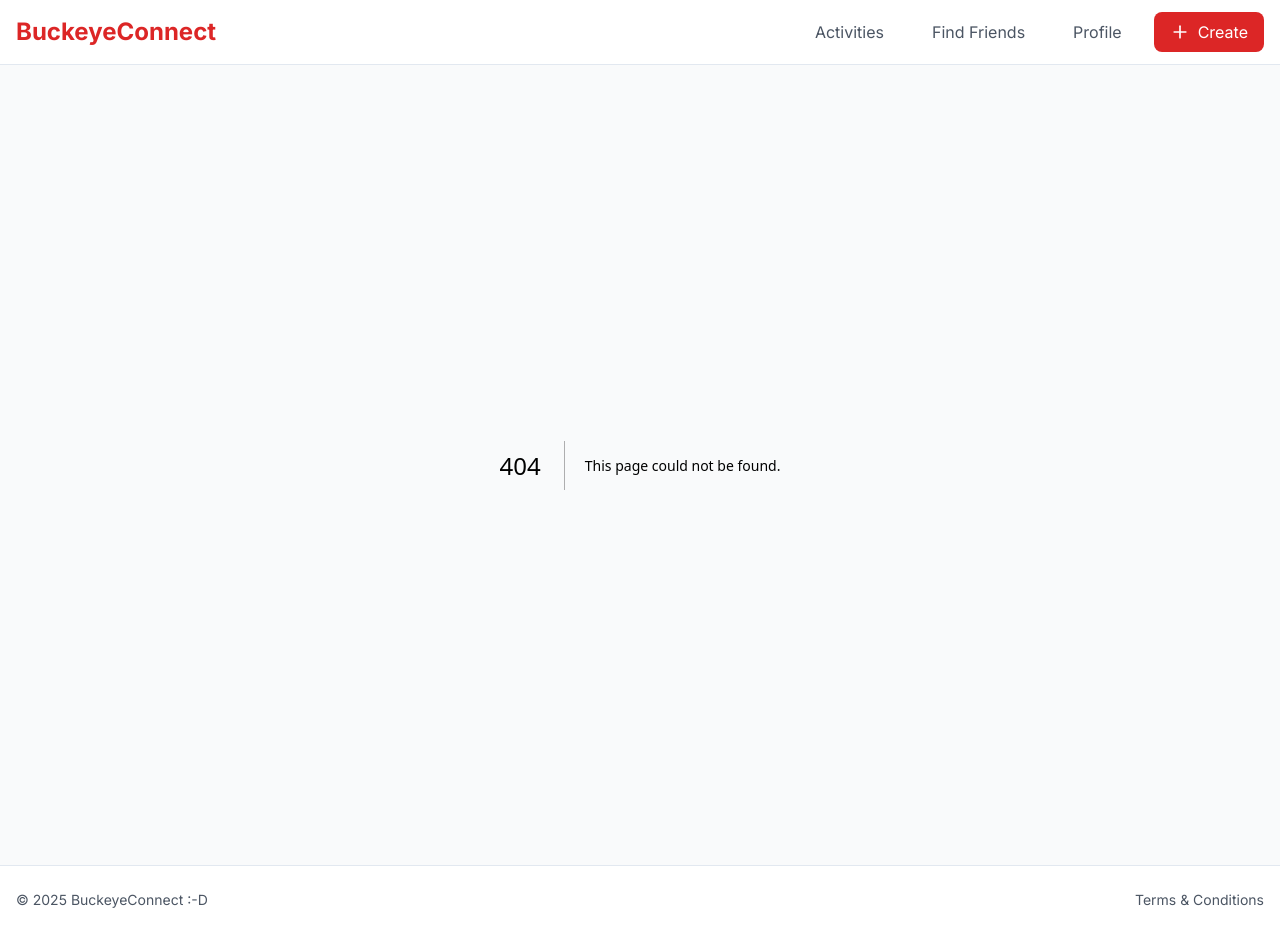
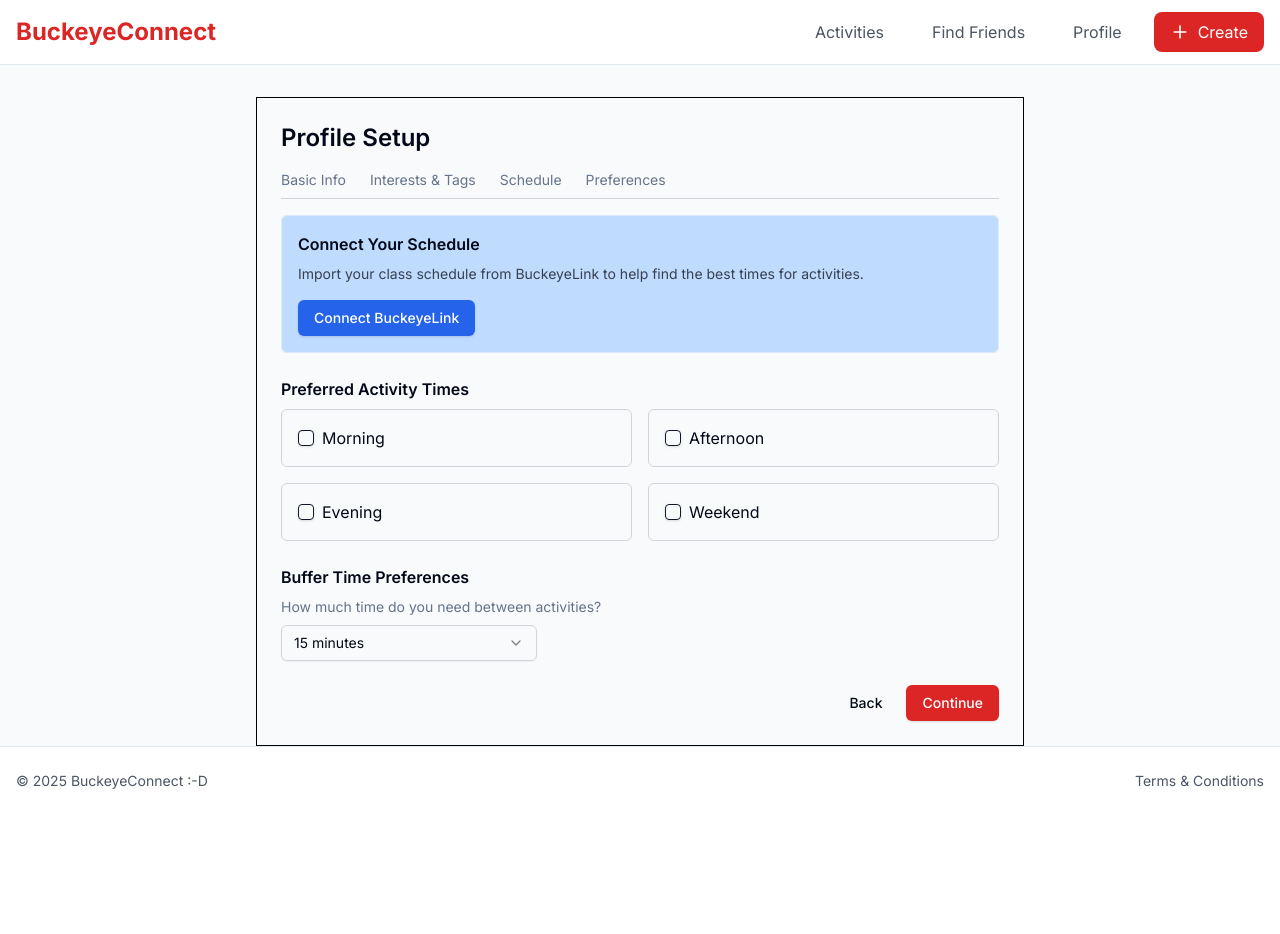
Before and after one commit to hoioioiii/buckeyeConnect, a Next.js app: page /pages/profile/schedule in a window 1280 px wide. Before the commit this address had no page. After the commit the page ends 815 px from the top, so only its background shows below. Built offline with nearby package versions, Linux system fonts and the light colour scheme.

Commit message:
Fixed conflicts with main branch

```diff
--- /dev/null
+++ b/app/pages/profile/schedule/page.tsx
@@ -0,0 +1,121 @@
+"use client";
+
+import React, { useState } from "react";
+import Link from "next/link";
+import { usePathname } from "next/navigation";
+import { Button } from "@/components/ui/button";
+import { Checkbox } from "@/components/ui/checkbox";
+import {
+  Select,
+  SelectContent,
+  SelectItem,
+  SelectTrigger,
+  SelectValue,
+} from "@/components/ui/select";
+
+//CSS
+import styles from "./schedule.module.css";
+
+export default function SchedulePage() {
+  const pathname = usePathname();
+  const [activityTimes, setActivityTimes] = useState<string[]>([]);
+  const [bufferTime, setBufferTime] = useState("15 minutes");
+
+  const tabs = [
+    { label: "Basic Info", href: "/profile/basic" },
+    { label: "Interests & Tags", href: "/profile/interests" },
+    { label: "Schedule", href: "/profile/schedule" },
+    { label: "Preferences", href: "/profile/preferences" },
+  ];
+
+  const preferredTimes = ["Morning", "Afternoon", "Evening", "Weekend"];
+
+  const handleToggle = (time: string) => {
+    setActivityTimes((prev) =>
+      prev.includes(time) ? prev.filter((t) => t !== time) : [...prev, time]
+    );
+  };
+
+  return (
+    <div>
+      <div className={styles.pageContainer}>
+        <h1 className="mb-4 text-2xl font-semibold">Profile Setup</h1>
+        <div className={styles.tabs}>
+          {tabs.map((tab) => {
+            const isActive = pathname === tab.href;
+            return (
+              <Link
+                key={tab.href}
+                href={tab.href}
+                className={isActive ? styles.tabLinkActive : styles.tabLink}>
+                {tab.label}
+              </Link>
+            );
+          })}
+        </div>
+
+        {/*Connect Schedule*/}
+        <div className={styles.connectScheduleCard}>
+          <h2 className="mb-2 text-md font-semibold">Connect Your Schedule</h2>
+          <p className="mb-4 text-sm text-gray-700">
+            Import your class schedule from BuckeyeLink to help find the best
+            times for activities.
+          </p>
+          <Button className={styles.connectButton}>Connect BuckeyeLink</Button>
+        </div>
+
+        {/*Activity Times*/}
+        <div className="mb-6">
+          <h3 className="mb-2 text-md font-semibold">
+            Preferred Activity Times
+          </h3>
+          <div className={styles.preferredTimesGrid}>
+            {preferredTimes.map((time) => (
+              <label key={time} className={styles.preferredTimeItem}>
+                <Checkbox
+                  checked={activityTimes.includes(time)}
+                  onCheckedChange={() => handleToggle(time)}
+                />
+                <span>{time}</span>
+              </label>
+            ))}
+          </div>
+        </div>
+
+        {/*Time Preferences */}
+        <div className="mb-6">
+          <h3 className="mb-2 text-md font-semibold">
+            Buffer Time Preferences
+          </h3>
+          <p className="mb-2 text-sm text-muted-foreground">
+            How much time do you need between activities?
+          </p>
+          <Select value={bufferTime} onValueChange={setBufferTime}>
+            <SelectTrigger
+              className={`${styles.selectTriggerBorder} w-full sm:w-64`}>
+              <SelectValue placeholder="Select Buffer Time" />
+            </SelectTrigger>
+            <SelectContent>
+              <SelectItem value="15 minutes">15 minutes</SelectItem>
+              <SelectItem value="30 minutes">30 minutes</SelectItem>
+              <SelectItem value="45 minutes">45 minutes</SelectItem>
+              <SelectItem value="1 hour">1 hour</SelectItem>
+            </SelectContent>
+          </Select>
+        </div>
+
+        {/* Action Buttons */}
+        <div className="flex justify-end space-x-2">
+          <Button variant="ghost" onClick={() => alert("Go Back")}>
+            Back
+          </Button>
+          <Button
+            className={styles.continueButton}
+            onClick={() => alert("Continue")}>
+            Continue
+          </Button>
+        </div>
+      </div>
+    </div>
+  );
+}
--- /dev/null
+++ b/app/pages/profile/schedule/schedule.module.css
@@ -0,0 +1,43 @@
+.pageContainer {
+  @apply border border-black mx-auto max-w-3xl mt-8 p-6;
+}
+
+.tabs {
+  @apply mb-4 flex items-center gap-6 border-b border-gray-300 pb-2 text-sm;
+}
+
+/*Default tab*/
+.tabLink {
+  @apply text-muted-foreground hover:text-foreground;
+}
+
+/*Selected Tab*/
+.tabLinkActive {
+  @apply text-red-600 font-bold underline underline-offset-4 decoration-2 decoration-red-600;
+}
+
+.connectScheduleCard {
+  @apply mb-6 rounded-md p-4 border border-blue-100 bg-blue-200;
+}
+
+/*Connect BuckeyeLink button*/
+.connectButton {
+  @apply bg-blue-600 text-white hover:bg-blue-700;
+}
+
+.continueButton {
+  @apply bg-red-600 text-white hover:bg-red-700;
+}
+
+.preferredTimesGrid {
+  @apply grid grid-cols-2 gap-4;
+}
+
+.preferredTimeItem {
+  @apply rounded-md border border-gray-300 p-4 flex items-center space-x-2;
+}
+
+/*Buffer time border*/
+.selectTriggerBorder {
+  @apply border border-gray-300 rounded-md;
+}
```
